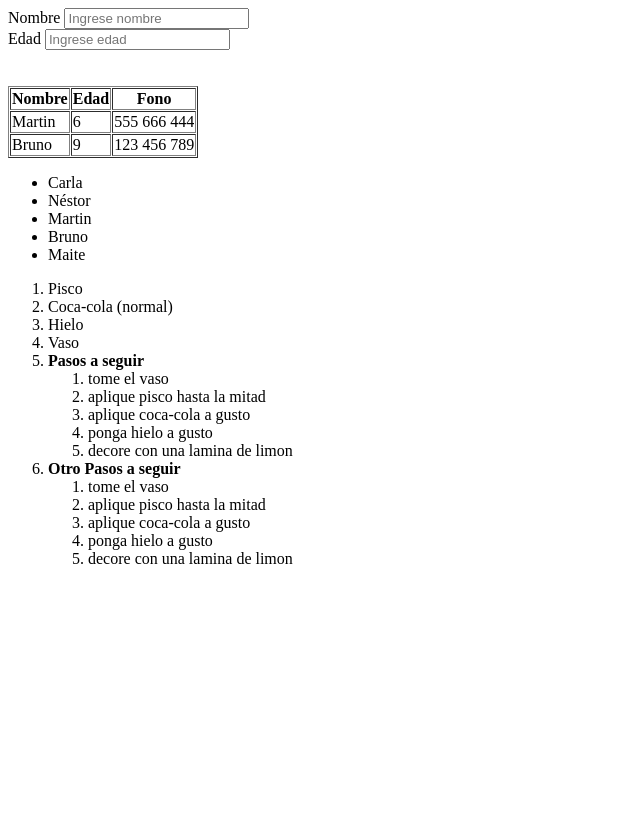
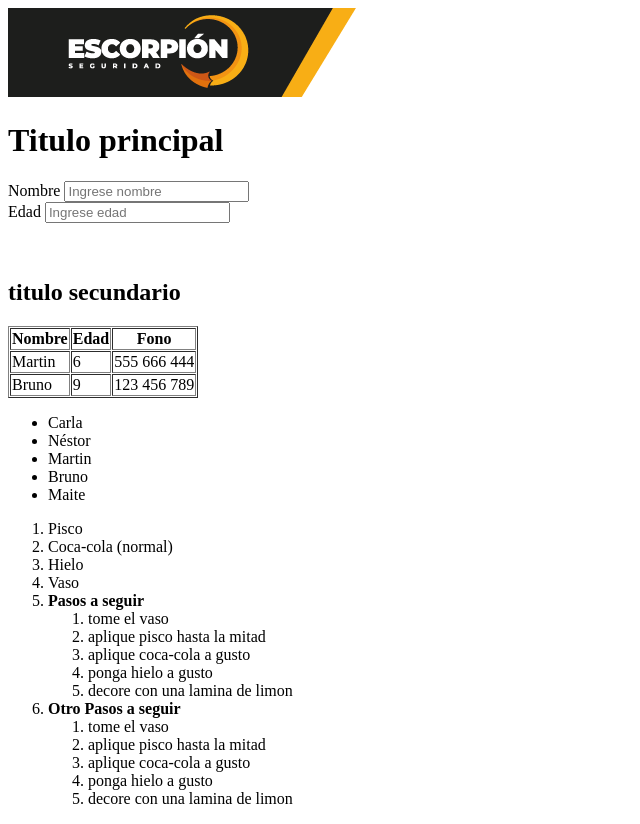
Before and after one commit to nettoreyes/repo_prueba, a plain HTML site: page index.html in a window 1280 px wide. Shown: the whole page, without its empty margins (0-640 px from the left). Before the commit the page ends 800 px from the top, so only its background shows below. Drawn offline with Linux system fonts and the light colour scheme.

Commit message:
se agregan titulos y logo

```diff
--- a/index.html
+++ b/index.html
@@ -5,7 +5,9 @@
     <title>Mi Primera Pagina</title>
 </head>
 <body>
+    <img src="logo.png" alt="logo" />
 
+    <h1>Titulo principal</h1>
     <form action="">
         <label>Nombre</label>
         <input type="text" placeholder="Ingrese nombre">
@@ -19,7 +21,7 @@
     <br>
 
 
-
+<h2>titulo secundario</h2>
 
     <table border="1" cellpadding="1" cellspacing="1">
         <tr>
```
Also changed, not shown: logo.png (added).
